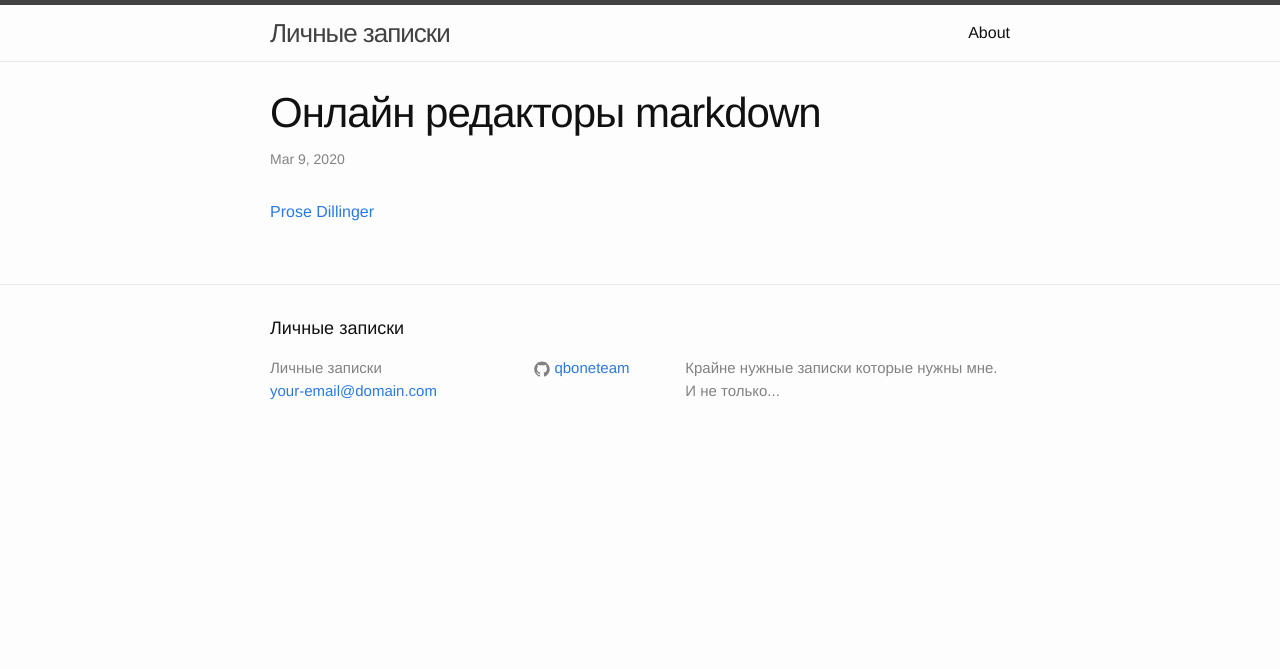
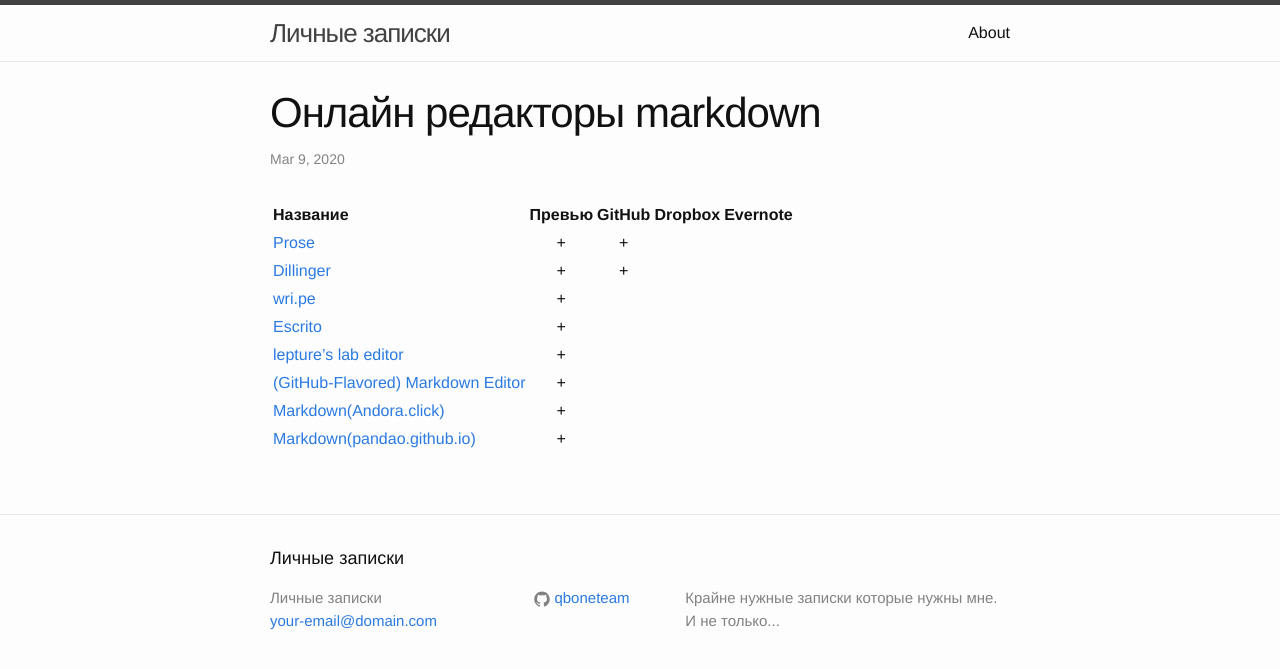
Before and after one commit to qboneteam/timoshik.ru, a Jekyll site: the page built from _posts/2020-03-09-online-redaktory-markdown.md, in a window 1280 px wide. Shown: the top 669 px of the page. Built offline with Jekyll 4.4.1, drawn with Linux system fonts in a browser that asks for light colours.

Commit message:
Add some info about markdawn editors in post

```diff
--- a/_posts/2020-03-09-online-redaktory-markdown.md
+++ b/_posts/2020-03-09-online-redaktory-markdown.md
@@ -3,5 +3,13 @@
 title: "Онлайн редакторы markdown"
 date: 2020-03-09
 ---
-[Prose](https://prose.io)
-[Dillinger](https://dillinger.io)
+| Название | Превью | GitHub | Dropbox | Evernote |
+|:-|:-:|:-:|:-:|:-:|
+|[Prose](https://prose.io)|+|+|
+|[Dillinger](https://dillinger.io)|+|+|
+|[wri.pe](https://wri.pe)|+|
+|[Escrito](http://escrito.herokuapp.com)|+|
+|[lepture’s lab editor](https://lab.lepture.com/editor/)|+|
+|[(GitHub-Flavored) Markdown Editor](http://jbt.github.io/markdown-editor/)|+|
+|[Markdown(Andora.click)](https://markdown-editor.andona.click)|+|
+|[Markdown(pandao.github.io)](https://pandao.github.io/editor.md)|+|
```
